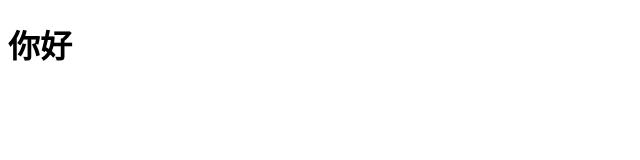
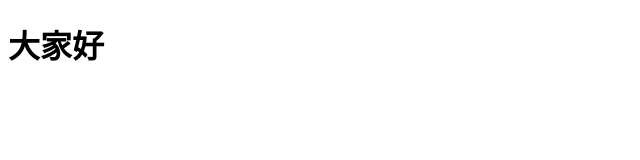
Before and after one commit to vipjue/test0408, a plain HTML site: page index.html in a window 1280 px wide. Shown: the whole page, without its empty margins (0-640 px from the left). Drawn offline with Linux system fonts and the light colour scheme.

Commit message:
我修改index.html文件

```diff
--- a/index.html
+++ b/index.html
@@ -7,6 +7,6 @@
     <title>Document</title>
 </head>
 <body>
-    <h1>你好</h1>
+    <h1>大家好</h1>
 </body>
 </html>
```
